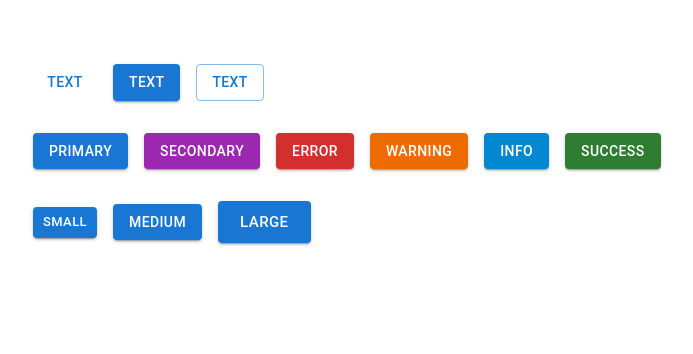
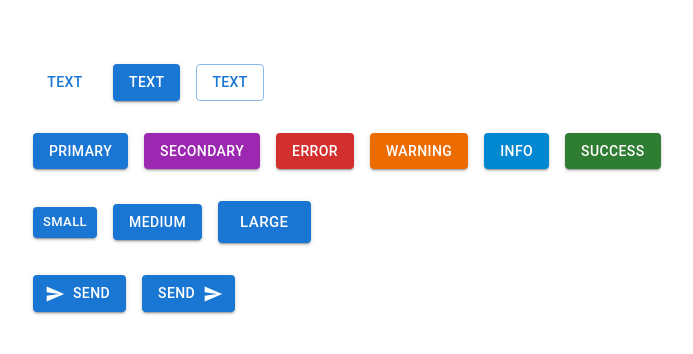
Before and after one commit to n00bNn00b/material-ui-learning, a React (Create React App) app: page / in a window 1280 px wide. Shown: the top 354 px of the page, without its empty margins (31-724 px from the left). Built offline with nearby package versions, Linux system fonts and the light colour scheme.

Commit message:
materialui icon

```diff
--- a/package.json
+++ b/package.json
@@ -5,6 +5,7 @@
   "dependencies": {
     "@emotion/react": "^11.9.0",
     "@emotion/styled": "^11.8.1",
+    "@mui/icons-material": "^5.8.3",
     "@mui/material": "^5.8.3",
     "@testing-library/jest-dom": "^5.14.1",
     "@testing-library/react": "^13.0.0",
--- a/src/components/MuiButton.tsx
+++ b/src/components/MuiButton.tsx
@@ -1,5 +1,6 @@
 import React from "react";
 import { Stack, Button } from "@mui/material";
+import SendIcon from "@mui/icons-material/Send";
 const MuiButton = () => {
   return (
     <Stack spacing={4}>
@@ -41,6 +42,17 @@
           Large
         </Button>
       </Stack>
+      {/* Icon */}
+      <Stack spacing={2} direction="row">
+        {/* startIcon */}
+        <Button variant="contained" startIcon={<SendIcon />}>
+          Send
+        </Button>
+        {/* endIcon */}
+        <Button variant="contained" endIcon={<SendIcon />}>
+          Send
+        </Button>
+      </Stack>
     </Stack>
   );
 };
```
Also changed, not shown: 1 other file (tests, documents, lock files or other folders).
